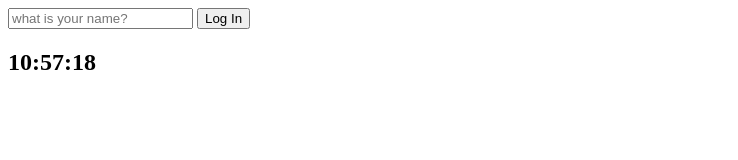
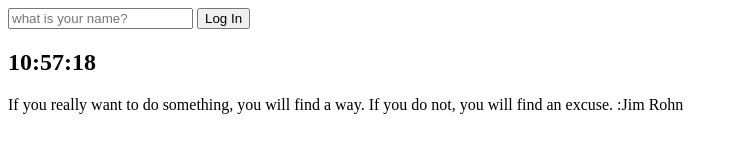
Before and after one commit to isjennifer/js-practice, a plain HTML site: page index.html in a window 1280 px wide. Shown: the whole page, without its empty margins (0-738 px from the left). Drawn offline with Linux system fonts and the light colour scheme.

Commit message:
random quotes

```diff
--- a/index.html
+++ b/index.html
@@ -9,6 +9,7 @@
     html 파싱이 끝나면 자바스크립트가 실행됨 -->
     <script defer src="js/greetings.js"></script>
     <script defer src="js/clock.js"></script>
+    <script defer src="js/quotes.js"></script>
     <title>Momentum</title>
 </head>
 <body>
@@ -18,5 +19,9 @@
     </form>
     <h1 id="greeting" class="hidden"></h1>
     <h2 id="clock">00:00</h2>
+    <div id="quote">
+        <span></span>
+        :<span></span>
+    </div>
 </body>
 </htrequired maxlength ="15" ml>
--- /dev/null
+++ b/js/quotes.js
@@ -0,0 +1,50 @@
+const quotes = [
+    {
+    quote: 'I never dreamed about success, I worked for it',
+    author: 'Estee Lauder'
+    },
+    {
+    quote: 'Do not try to be original, just try to be good.',
+    author: 'Paul Rand'
+    },
+    {
+    quote: 'Do not be afraid to give up the good to go for the great',
+    author: 'John D. Rockefeller'
+    },
+    {
+    quote: 'If you cannot fly then run. If you cannot run, then walk. And if you cannot walk, then crawl, but whatever you do, you have to keep moving forward.',
+    author: 'Martin Luther King Jr.'
+    },
+    {
+    quote: 'Our greatest weakness lies in giving up. The most certain way to succeed is always to try just one more time.',
+    author: 'Thomas Edison'
+    },
+    {
+    quote: 'The fastest way to change yourself is to hang out with people who are already the way you want to be',
+    author: 'REid Hoffman'
+    },
+    {
+    quote: 'Money is like gasoline during a road trip. You do not want to run out of gas on your trip, but you are not doing a tour of gas stations',
+    author: 'Tim O Reilly'
+    },
+    {
+    quote: 'Some people dream of success, while other people get up every morning and make it happen',
+    author: 'Wayne Huizenga'
+    },
+    {
+    quote: 'The only thing worse than starting something and falling.. is not starting something',
+    author: 'SEth Godin'
+    },
+    {
+    quote: 'If you really want to do something, you will find a way. If you do not, you will find an excuse.',
+    author: 'Jim Rohn'
+    },
+    ];
+
+const quote = document.querySelector("#quote span:first-child");
+const author = document.querySelector("#quote span:last-child");
+
+const todayQuote = quotes[Math.floor(Math.random() * quotes.length)]
+
+quote.innerText = todayQuote.quote;
+author.innerText = todayQuote.author;
```
